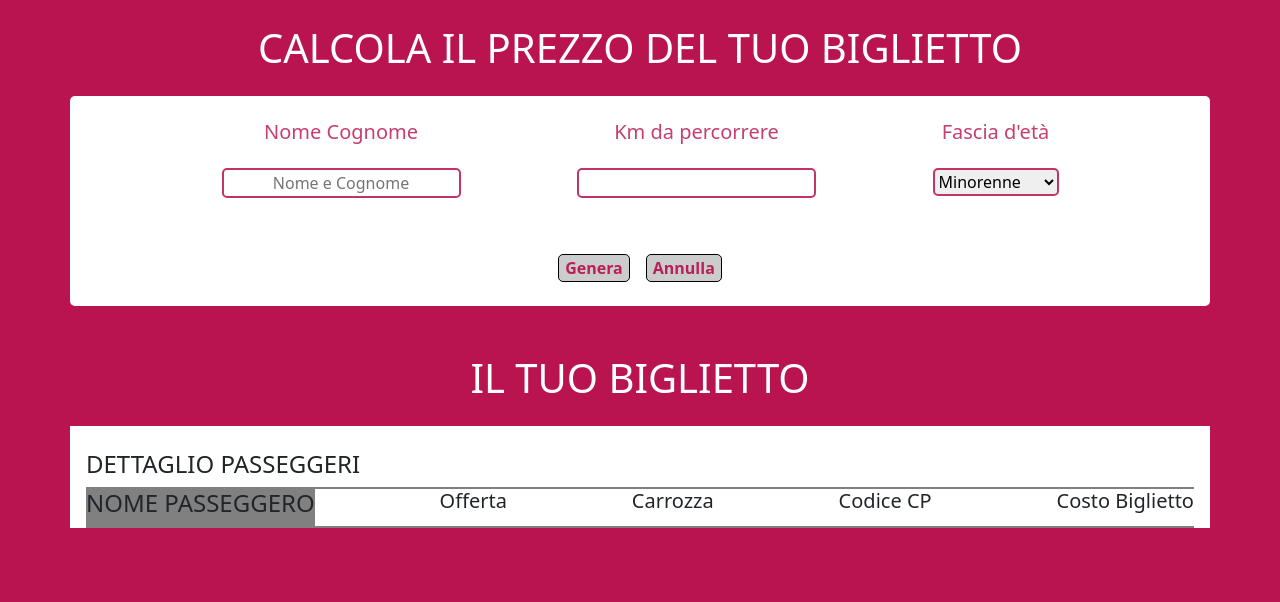
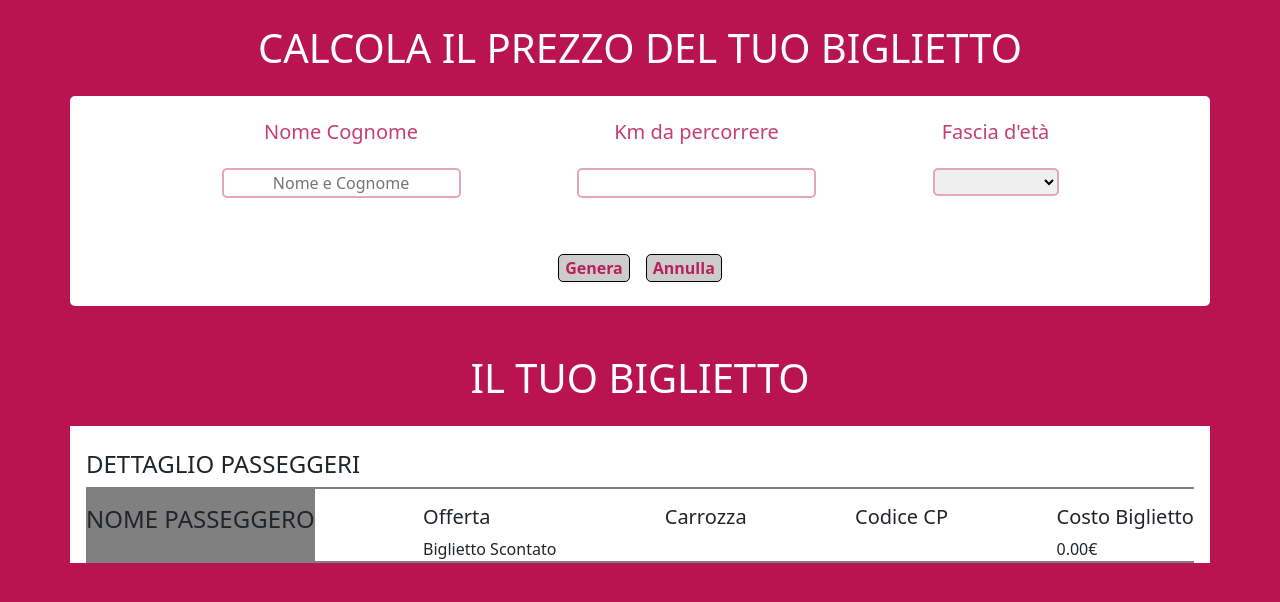
Before and after one commit to JustAPC/js-biglietto-treno-form, a plain HTML site: page index.html in a window 1280 px wide. Both pictures are taken after a click on the button "Genera". Drawn offline with nearby package versions, Linux system fonts and the light colour scheme.

Commit message:
ulteriori modifiche

```diff
--- a/asset/css/style.css
+++ b/asset/css/style.css
@@ -6,7 +6,7 @@ body {
     border-radius: 5px;
 }
 input[type=text], input[type=number], select {
-    border: 2px solid #C23467;
+    border: 2px solid #E4A6BD;
 }
 .pink-text {
     color: #C63F70;
--- a/asset/js/main.js
+++ b/asset/js/main.js
@@ -17,9 +17,17 @@ bottoneGenera.addEventListener("click",
     let prezzoBase = (inputKm.value * 0.21);
     console.log("Il prezzo base del biglietto è di " + prezzoBase + "€");
 
-    if (età.value == Minorenne){
+    if (età.value = 1){
         prezzoScontato = prezzoBase - (prezzoBase * 0.2);
+        document.getElementById("biglietto-scontato").innerHTML = "Biglietto Scontato"
+        document.getElementById("prezzo-finale").innerHTML = prezzoScontato.toFixed(2) + "&#8364;"
+    } else if (età.value = 2) {
+        document.getElementById("biglietto-standard").innerHTML = "Biglietto Standard"
+        document.getElementById("prezzo-finale").innerHTML = prezzoBase.toFixed(2) + "&#8364;"
+    } else if (età.value = 3) {
+        prezzoScontato = prezzoBase - (prezzoBase * 0.4);
+        document.getElementById("biglietto-scontato").innerHTML = "Biglietto Scontato"
         document.getElementById("prezzo-finale").innerHTML = prezzoScontato.toFixed(2) + "&#8364;"
     }
-    }
+  }
 );
--- a/index.html
+++ b/index.html
@@ -52,27 +52,27 @@
                 <div class="d-flex justify-content-between sezione-biglietto">
 
                     <div class="bg-grey">
-                        <h4 class="text-uppercase">nome passeggero</h4>
+                        <h4 class="text-uppercase mt-3">nome passeggero</h4>
                         <h5 id="nome"></h5>
                     </div>
 
-                    <div class="">
+                    <div class="mt-3">
                         <h5>Offerta</h5>
                         <span id="biglietto-standard"></span>
                         <span id="biglietto-scontato"></span>
                     </div>
 
-                    <div class="">
+                    <div class="mt-3">
                         <h5>Carrozza</h5>
                         <span></span>
                     </div>
 
-                    <div class="">
+                    <div class="mt-3">
                         <h5>Codice CP</h5>
                         <span></span>
                     </div>
 
-                    <div class="">
+                    <div class="mt-3">
                         <h5>Costo Biglietto</h5>
                         <span id="prezzo-finale"></span>
                     </div>
```
